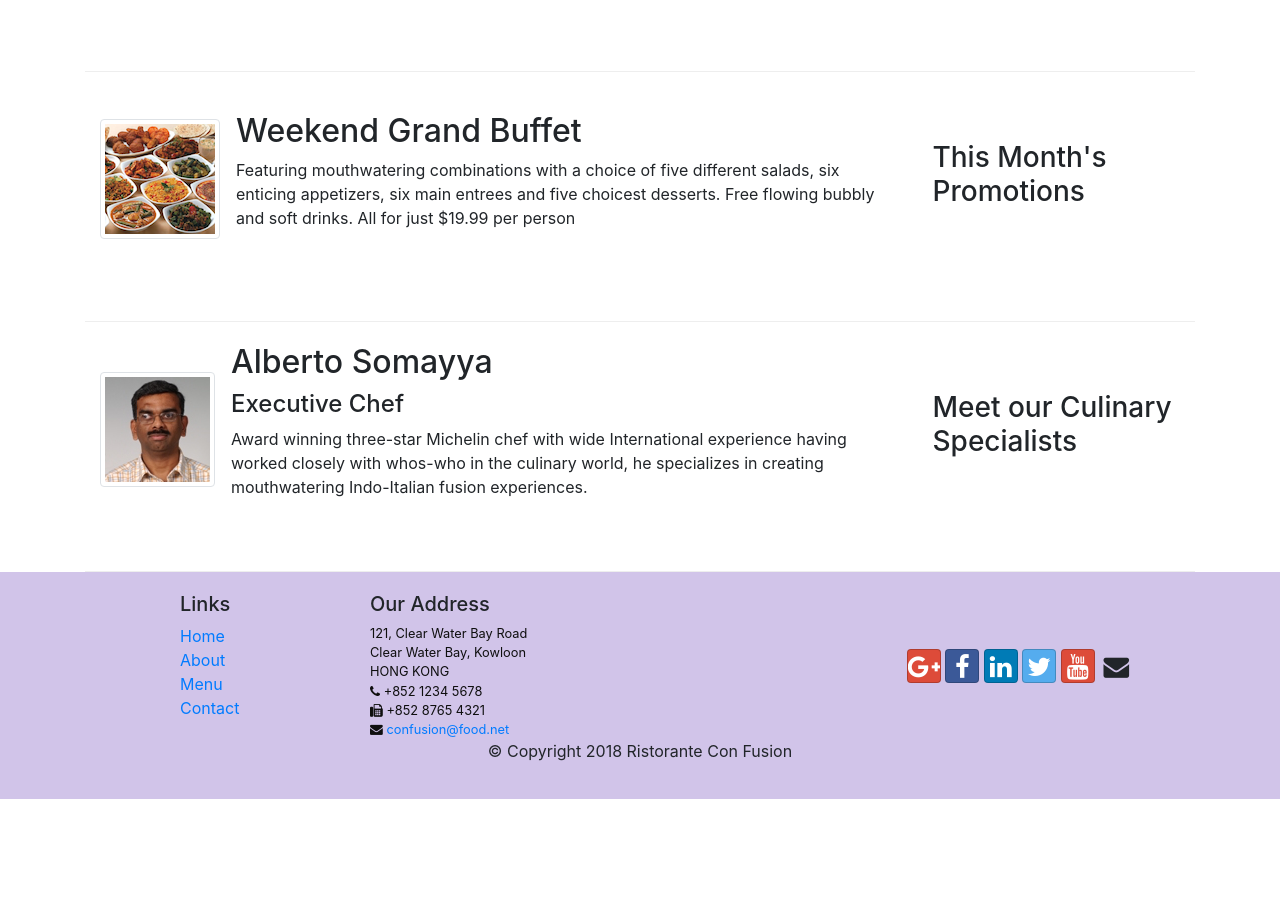
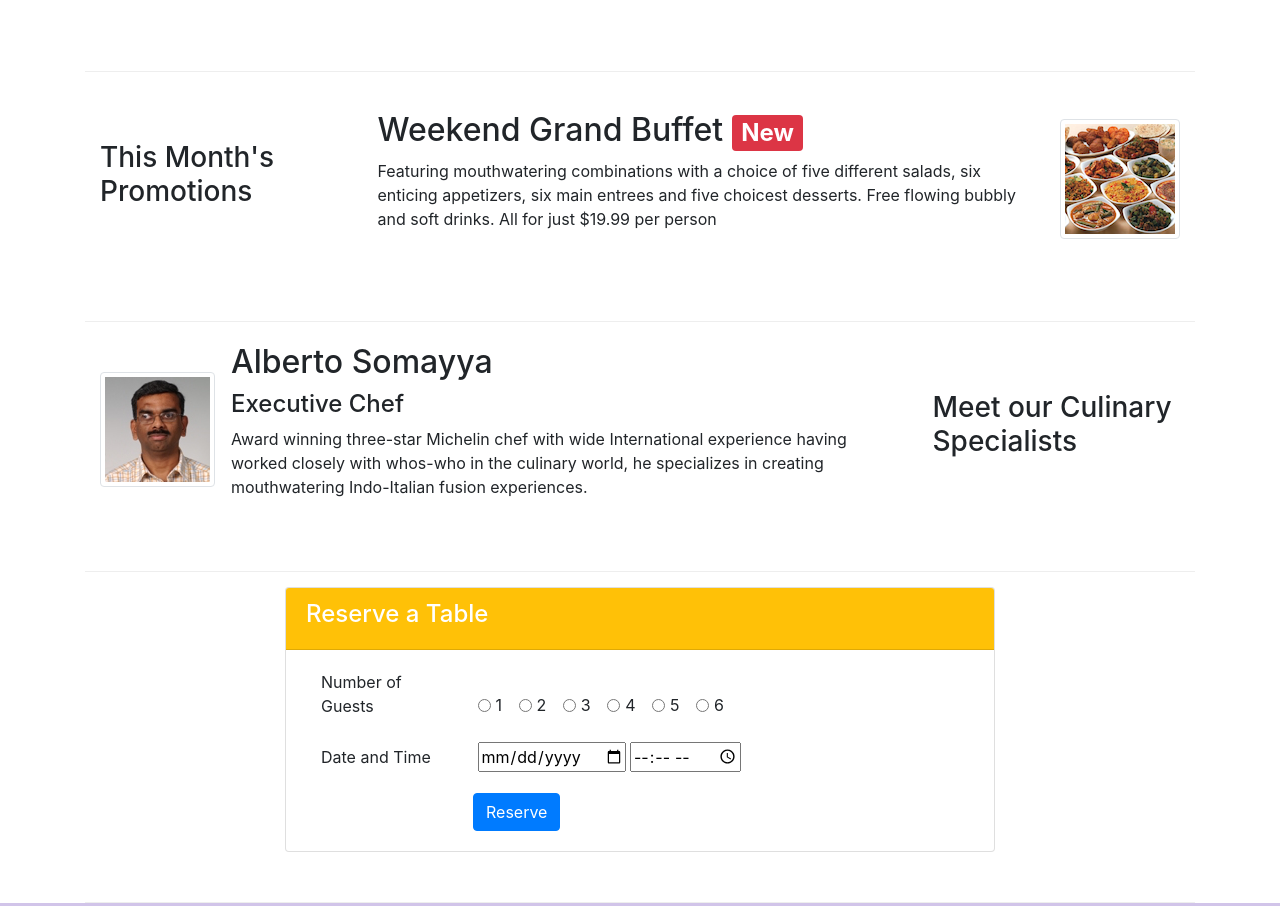
Before and after one commit to htkz/bootstrap-practice, a website: page index.html in a window 1280 px wide. Shown: the part 518-1424 px from the top of the page. Before the commit the page ends 1317 px from the top, so only its background shows below. Drawn offline with nearby package versions, Linux system fonts and the light colour scheme.

Commit message:
Added reserve form

```diff
--- a/index.html
+++ b/index.html
@@ -16,15 +16,18 @@
     <nav class="navbar navbar-expand-sm navbar-dark fixed-top">
         <div class="container">
             <button class="navbar-toggler" type="button" data-toggle="collapse" data-target="#Navbar">
-                <span class="navbar-toggler-icon" ></span>
+                <span class="navbar-toggler-icon"></span>
             </button>
             <a href="#" class="navbar-brand mr-auto"><img src="img/logo.png" alt="logo" height="30" width="40"></a>
             <div class="collapse navbar-collapse" id="Navbar">
                 <ul class="nav navbar-nav mr-auto">
-                    <li class="nav-item"><a href="#" class="nav-link active"><span class="fa fa-home"></span> Home</a></li>
-                    <li class="nav-item"><a href="./aboutus.html" class="nav-link"><span class="fa fa-info"></span> About</a></li>
+                    <li class="nav-item"><a href="#" class="nav-link active"><span class="fa fa-home"></span> Home</a>
+                    </li>
+                    <li class="nav-item"><a href="./aboutus.html" class="nav-link"><span class="fa fa-info"></span>
+                            About</a></li>
                     <li class="nav-item"><a href="#" class="nav-link"><span class="fa fa-list"></span> Menu</a></li>
-                    <li class="nav-item"><a href="./contactus.html" class="nav-link"><span class="fa fa-address-card"></span> Contact</a></li>
+                    <li class="nav-item"><a href="./contactus.html" class="nav-link"><span
+                                class="fa fa-address-card"></span> Contact</a></li>
                 </ul>
             </div>
         </div>
@@ -34,7 +37,8 @@
             <div class="row row-header">
                 <div class="col-12 col-sm-6">
                     <h1>Ristorante con Fusion</h1>
-                    <p>We take inspiration from the World's best cuisines, and create a unique fusion experience. Our lipsmacking creations will tickle your culinary senses!</p>
+                    <p>We take inspiration from the World's best cuisines, and create a unique fusion experience. Our
+                        lipsmacking creations will tickle your culinary senses!</p>
                 </div>
                 <div class="col-12 col-sm align-self-center">
                     <img src="img/logo.png" class="img-fluid" alt="logo">
@@ -56,7 +60,8 @@
                             <span class="badge badge-danger">Hot</span>
                             <span class="badge badge-pill badge-secondary">$4.99</span>
                         </h2>
-                        <p>A unique combination of Indian Uthappam (pancake) and Italian pizza, topped with Cerignola olives, ripe vine cherry tomatoes, Vidalia onion, Guntur chillies and Buffalo Paneer.</p>
+                        <p>A unique combination of Indian Uthappam (pancake) and Italian pizza, topped with Cerignola
+                            olives, ripe vine cherry tomatoes, Vidalia onion, Guntur chillies and Buffalo Paneer.</p>
                     </div>
                 </div>
             </div>
@@ -67,12 +72,14 @@
             <div class="col-12 col-sm-4 col-md-3">
                 <h3>This Month's Promotions</h3>
             </div>
-            <div class="col col-sm col-md order-sm-first">
+            <div class="col col-sm col-md">
                 <div class="media">
-                    <img class="d-flex mr-3 img-thumbnail align-self-center" src="img/buffet.png" alt="buffet">
-                    <div class="media-body">
-                        <h2>Weekend Grand Buffet</h2>
-                        <p>Featuring mouthwatering combinations with a choice of five different salads, six enticing appetizers, six main entrees and five choicest desserts. Free flowing bubbly and soft drinks. All for just $19.99 per person </p>
+                    <img class="d-flex img-thumbnail align-self-center" src="img/buffet.png" alt="buffet">
+                    <div class="media-body order-sm-first mr-3">
+                        <h2>Weekend Grand Buffet <span class="badge badge-danger">New</span></h2>
+                        <p>Featuring mouthwatering combinations with a choice of five different salads, six enticing
+                            appetizers, six main entrees and five choicest desserts. Free flowing bubbly and soft
+                            drinks. All for just $19.99 per person </p>
                     </div>
                 </div>
             </div>
@@ -88,7 +95,62 @@
                     <div class="media-body">
                         <h2>Alberto Somayya</h2>
                         <h4>Executive Chef</h4>
-                        <p>Award winning three-star Michelin chef with wide International experience having worked closely with whos-who in the culinary world, he specializes in creating mouthwatering Indo-Italian fusion experiences. </p>
+                        <p>Award winning three-star Michelin chef with wide International experience having worked
+                            closely with whos-who in the culinary world, he specializes in creating mouthwatering
+                            Indo-Italian fusion experiences. </p>
+                    </div>
+                </div>
+            </div>
+        </div>
+
+        <div class="row row-content justify-content-center align-items-center">
+            <div class="col-sm-8">
+                <div class="card">
+                    <div class="card-header bg-warning text-white">
+                        <h4>Reserve a Table</h4>
+                    </div>
+                    <div class="card-body">
+                        <form>
+                            <div class="form-group">
+                                <label class="col-md-3">Number of Guests</label>
+                                <div class="form-check form-check-inline">
+                                    <input class="form-check-input" type="radio" name="guestNumber" id="guestNumber1"
+                                        value="1">
+                                    <label class="form-check-label" for="guestNumber1">1</label>
+                                </div>
+                                <div class="form-check form-check-inline">
+                                    <input class="form-check-input" type="radio" name="guestNumber" id="guestNumber2"
+                                        value="2">
+                                    <label class="form-check-label" for="guestNumber2">2</label>
+                                </div>
+                                <div class="form-check form-check-inline">
+                                    <input class="form-check-input" type="radio" name="guestNumber" id="guestNumber3"
+                                        value="3">
+                                    <label class="form-check-label" for="guestNumber3">3</label>
+                                </div>
+                                <div class="form-check form-check-inline">
+                                    <input class="form-check-input" type="radio" name="guestNumber" id="guestNumber4"
+                                        value="4">
+                                    <label class="form-check-label" for="guestNumber4">4</label>
+                                </div>
+                                <div class="form-check form-check-inline">
+                                    <input class="form-check-input" type="radio" name="guestNumber" id="guestNumber5"
+                                        value="5">
+                                    <label class="form-check-label" for="guestNumber5">5</label>
+                                </div>
+                                <div class="form-check form-check-inline">
+                                    <input class="form-check-input" type="radio" name="guestNumber" id="guestNumber6"
+                                        value="6">
+                                    <label class="form-check-label" for="guestNumber6">6</label>
+                                </div>
+                            </div>
+                            <div class="form-group">
+                                <label class="col-md-3">Date and Time</label>
+                                <input type="date" name="reserveDate" id="reserveDate">
+                                <input type="time" name="reserveTime" id="reserveTime">
+                            </div>
+                            <button class="btn btn-primary offset-3" type="submit">Reserve</button>
+                        </form>
                     </div>
                 </div>
             </div>
@@ -120,11 +182,16 @@
                 </div>
                 <div class="col-12 col-sm-4 align-self-center">
                     <div class="text-center">
-                        <a class="btn btn-social-icon btn-google" href="http://google.com/+"><i class="fa fa-google-plus fa-lg"></i></a>
-                        <a class="btn btn-social-icon btn-facebook" href="http://www.facebook.com/profile.php?id="><i class="fa fa-facebook fa-lg"></i></a>
-                        <a class="btn btn-social-icon btn-linkedin" href="http://www.linkedin.com/in/"><i class="fa fa-linkedin fa-lg"></i></a>
-                        <a class="btn btn-social-icon btn-twitter" href="http://twitter.com/"><i class="fa fa-twitter fa-lg"></i></a>
-                        <a class="btn btn-social-icon btn-google" href="http://youtube.com/"><i class="fa fa-youtube fa-lg"></i></a>
+                        <a class="btn btn-social-icon btn-google" href="http://google.com/+"><i
+                                class="fa fa-google-plus fa-lg"></i></a>
+                        <a class="btn btn-social-icon btn-facebook" href="http://www.facebook.com/profile.php?id="><i
+                                class="fa fa-facebook fa-lg"></i></a>
+                        <a class="btn btn-social-icon btn-linkedin" href="http://www.linkedin.com/in/"><i
+                                class="fa fa-linkedin fa-lg"></i></a>
+                        <a class="btn btn-social-icon btn-twitter" href="http://twitter.com/"><i
+                                class="fa fa-twitter fa-lg"></i></a>
+                        <a class="btn btn-social-icon btn-google" href="http://youtube.com/"><i
+                                class="fa fa-youtube fa-lg"></i></a>
                         <a class="btn btn-social-icon" href="mailto:"><i class="fa fa-envelope"></i></a>
                     </div>
                 </div>
```
Lines whose indentation alone changed are shown as unchanged.
